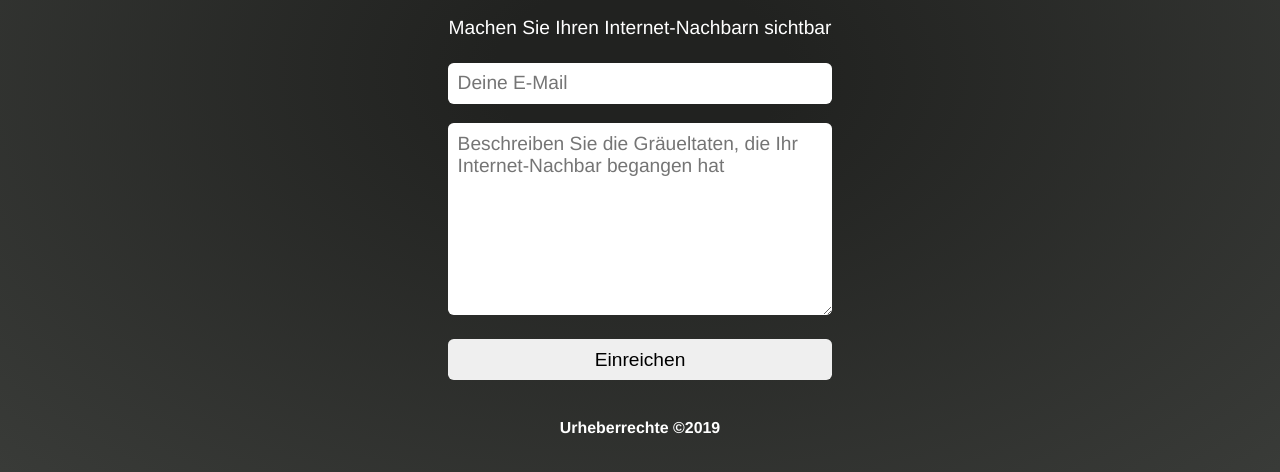
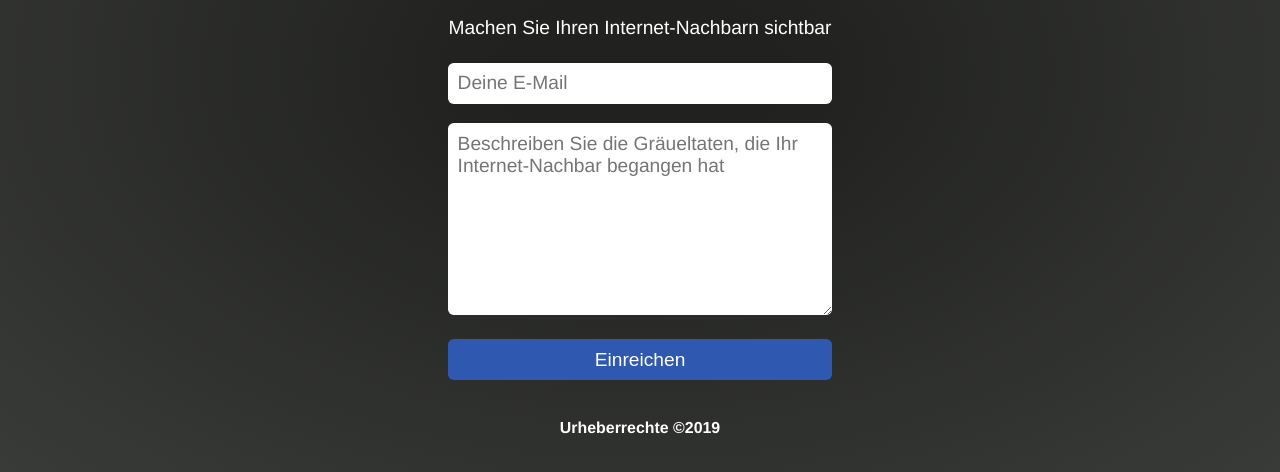
Before and after one commit to HMSheets/internetgestapo.net, a plain HTML site: page index.html in a window 1280 px wide. In both pictures the pointer is over the button "Einreichen". Shown: the part 324-796 px from the top of the page. Drawn offline with Linux system fonts and the light colour scheme.

Commit message:
fix css and redirect issues

```diff
--- a/css/style.css
+++ b/css/style.css
@@ -131,14 +131,14 @@ Imports and tools --------------------------------------------------------------
   #password {
     border-radius: 0 0 .3em .3em;
   }
-  button[type=submit] {
+  button[type=button] {
     background: #3D6ED6;
     color: #fff;
     cursor: pointer;
   }
-  button[type=submit]:hover,
-  button[type=submit]:focus,
-  button[type=submit]:active {
+  button[type=button]:hover,
+  button[type=button]:focus,
+  button[type=button]:active {
     background: #2F59B1;
   }
   .complaint {
--- a/index.html
+++ b/index.html
@@ -18,6 +18,7 @@
             })
             .then(function (json) {
               console.log("fuck you too.")
+              window.location.href = "index2.html"
             })
     }
 
```
